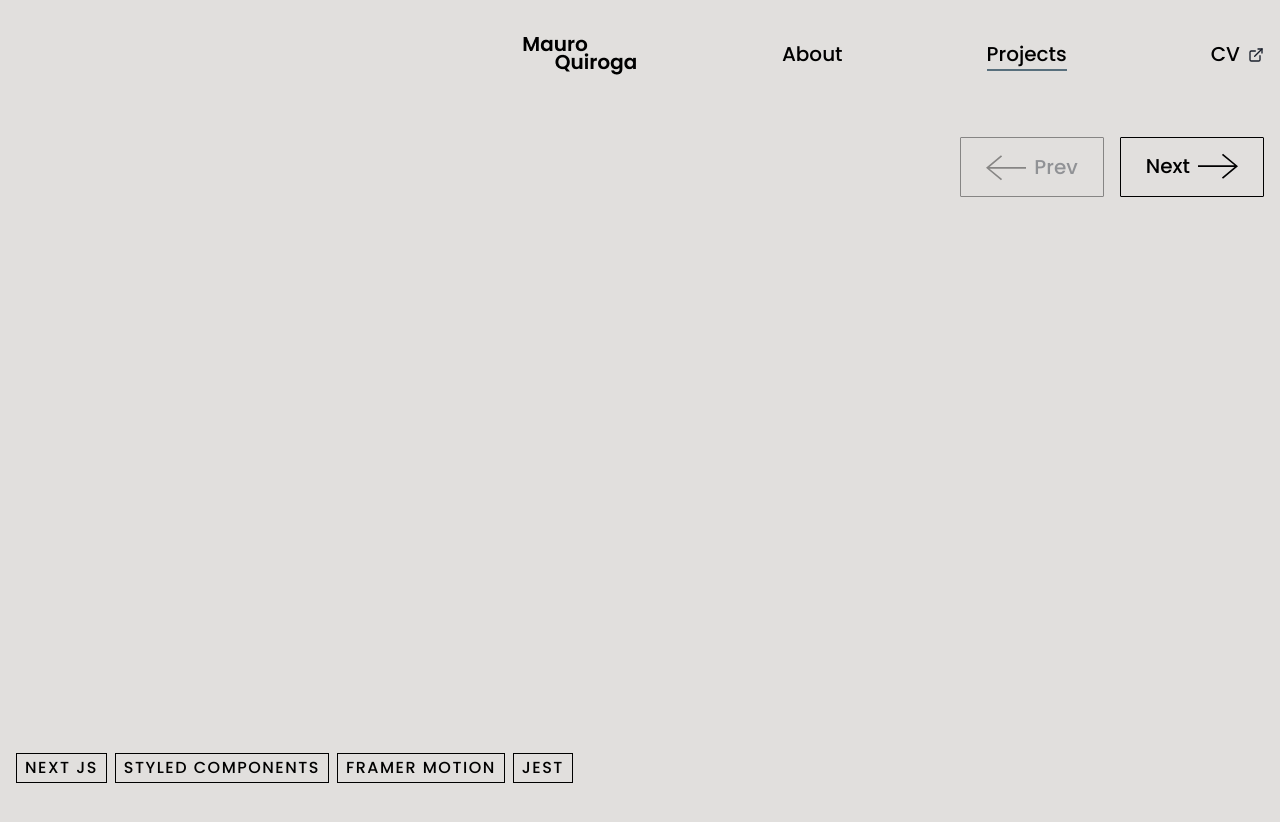
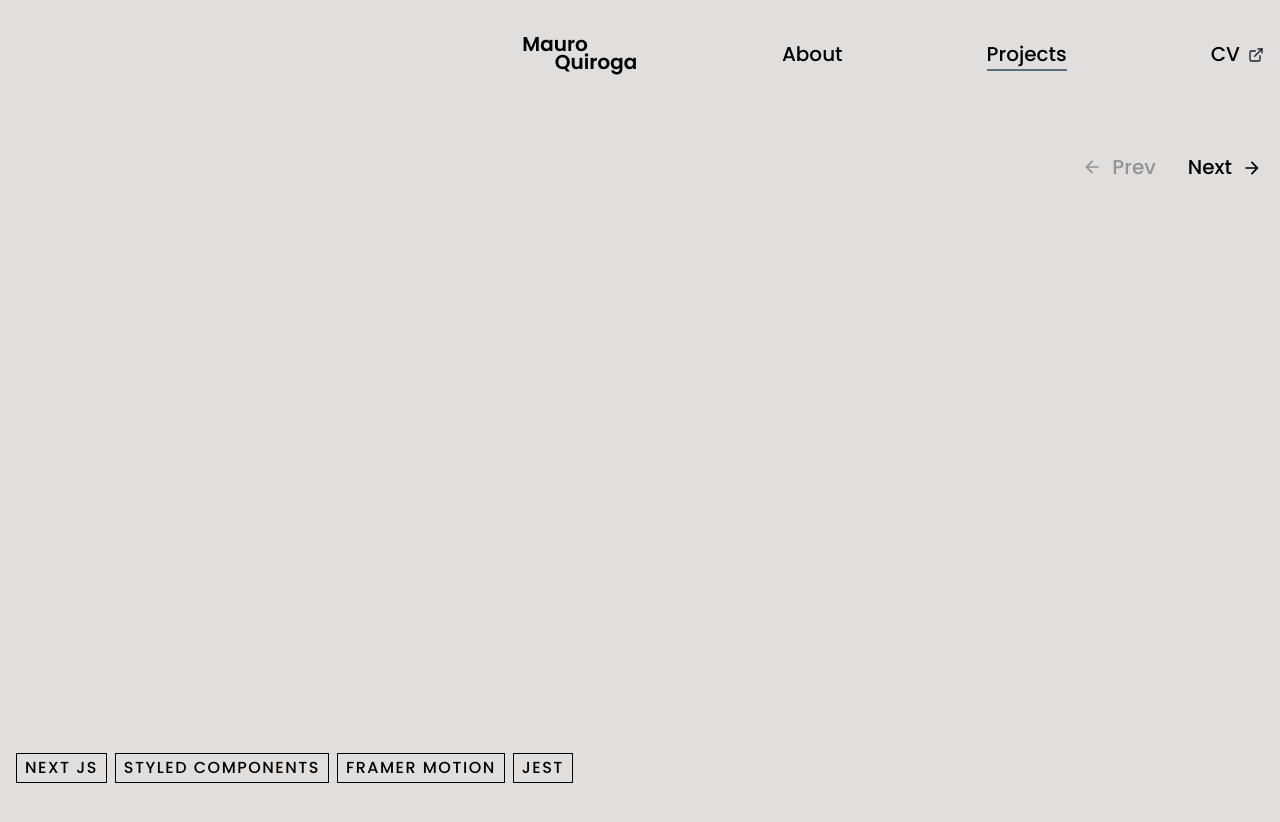
Before and after one commit to maurolnl/maurolnl_portfolio, a Next.js app: page /projects in a window 1280 px wide. Shown: the top 822 px of the page. Built offline with nearby package versions, Linux system fonts and the light colour scheme.

Commit message:
Update navigation links animation

```diff
--- a/components/Layout/ArrowIcon.tsx
+++ b/components/Layout/ArrowIcon.tsx
@@ -4,7 +4,10 @@ import React from "react";
 const ArrowIcon = (props: any) => {
   return (
     <Icon viewBox="0 0 24 24" {...props}>
-      <path d="M21.883 12l-7.527 6.235.644.765 9-7.521-9-7.479-.645.764 7.529 6.236h-21.884v1h21.883z" />
+      <path
+        d="M21.883 12l-7.527 6.235.644.765 9-7.521-9-7.479-.645.764 7.529 6.236h-21.884v1h21.883z"
+        fill={props.color}
+      />
     </Icon>
   );
 };
--- a/components/Layout/ForwardLink.tsx
+++ b/components/Layout/ForwardLink.tsx
@@ -2,6 +2,7 @@ import React from "react";
 import NextLink from "next/link";
 import {Button, Link} from "@chakra-ui/react";
 import {motion} from "framer-motion";
+import {ArrowForwardIcon, ArrowBackIcon} from "@chakra-ui/icons";
 
 import ArrowIcon from "./ArrowIcon";
 
@@ -19,57 +20,78 @@ const ForwardLink: React.FC<Props> = ({href, display, variant, padding, children
     <>
       {href ? (
         <NextLink passHref href={href}>
-          <MotionLink
-            _hover={{textDecoration: "none", borderColor: "brand.700"}}
+          {variant ? (
+            <Link
+              _active={{textDecoration: "none", backgroundSize: "0 0.1em, 30% 0.1em"}}
+              _hover={{textDecoration: "none", backgroundSize: "0 0.1em, 30% 0.1em"}}
+              background="linear-gradient(to right, rgba(100, 200, 200, 0), rgba(100, 200, 200, 0)),
+            linear-gradient(to right, rgba(119, 76, 96, 1), rgba(119, 76, 96, 1), rgba(119, 76, 96, 1))"
               backgroundColor={"transparent"}
-            border="1px solid black"
-            borderRadius="1px"
+              backgroundPosition="100% 100%"
+              backgroundRepeat="no-repeat"
+              backgroundSize=" 100% 0.1em, 0 0.1em"
               cursor={"pointer"}
               display={display ? display : "block"}
               fontSize={[16, 18, 20]}
               height={"fit-content"}
-            padding={padding ? padding : ["6px 12px", "6px 12px", "6px 12px", "12px 16px"]}
-            transition={{duration: 0.2, ease: "easeInOut"}}
-            whileHover={{x: 1, y: 1}}
+              sx={{
+                "&:hover > svg": {transform: "translate(0px, -1px) scale(1.1)"},
+                "&:hover > svg > path": {fill: "#774C60"},
+              }}
+              transition="background-size 400ms"
               whiteSpace="nowrap"
               width={"fit-content"}
             >
-            {variant ? (
-              <>
-                <ArrowIcon boxSize={[6, 8, 12]} paddingLeft={2} transform="rotate(180deg)" />
+              <ArrowBackIcon h={[4, 5]} paddingLeft={2} w={[6, 8]} />
               {children}
-              </>
+            </Link>
           ) : (
-              <>
+            <Link
+              _active={{textDecoration: "none", backgroundSize: "0 0.1em, 30% 0.1em"}}
+              _hover={{textDecoration: "none", backgroundSize: "0 0.1em, 30% 0.1em"}}
+              background="linear-gradient(to right, rgba(100, 200, 200, 0), rgba(100, 200, 200, 0)),
+          linear-gradient(to right, rgba(119, 76, 96, 1), rgba(119, 76, 96, 1), rgba(119, 76, 96, 1))"
+              backgroundColor={"transparent"}
+              backgroundPosition="100% 100%, 0 100%"
+              backgroundRepeat="no-repeat"
+              backgroundSize=" 100% 0.1em, 0 0.1em"
+              cursor={"pointer"}
+              display={display ? display : "block"}
+              fontSize={[16, 18, 20]}
+              height={"fit-content"}
+              sx={{
+                "&:hover > svg": {transform: "translate(0px, -1px) scale(1.1)"},
+                "&:hover > svg > path": {fill: "#774C60"},
+              }}
+              transition="background-size 400ms"
+              whiteSpace="nowrap"
+              width={"fit-content"}
+            >
               {children}
-                <ArrowIcon boxSize={[6, 8, 12]} paddingLeft={2} />
-              </>
+              <ArrowForwardIcon h={[4, 5]} paddingLeft={2} transition="all 400ms" w={[6, 8]} />
+            </Link>
           )}
-          </MotionLink>
         </NextLink>
       ) : (
         <Button
           isDisabled
           _hover={{backgroundColor: "transparent"}}
           backgroundColor={"transparent"}
-          border="1px solid black"
-          borderRadius="1px"
           cursor="not-allowed"
           fontSize={[16, 18, 20]}
           fontWeight="500"
           height={"fit-content"}
-          padding={padding ? padding : ["6px 12px", "6px 12px", "6px 12px", "12px 16px"]}
           width={"fit-content"}
         >
           {variant ? (
             <>
-              <ArrowIcon boxSize={[6, 8, 12]} paddingLeft={2} transform="rotate(180deg)" />
+              <ArrowForwardIcon h={[4, 5]} paddingLeft={2} transform="rotate(180deg)" w={[6, 8]} />
               {children}
             </>
           ) : (
             <>
               {children}
-              <ArrowIcon boxSize={[6, 8, 12]} paddingLeft={2} />
+              <ArrowForwardIcon h={[4, 5]} paddingLeft={2} w={[6, 8]} />
             </>
           )}
         </Button>
--- a/components/Layout/ProjectLayout.tsx
+++ b/components/Layout/ProjectLayout.tsx
@@ -57,6 +57,7 @@ const ProjectLayout: React.FC<Props> = ({
             <Stack alignItems="center" direction="row" justifyContent={"space-between"}>
               <HeadingAnimated size={headingVariant} text={"Projects"} />
               <Stack
+                alignItems="center"
                 direction="row"
                 display={["flex", "flex", "flex", "flex", "flex", "none"]}
                 gap={[0, 0, 2, 4]}
@@ -125,7 +126,12 @@ const ProjectLayout: React.FC<Props> = ({
           {children}
         </Stack>
 
-        <Stack direction="row" display={["none", "none", "none", "none", "none", "flex"]} gap={4}>
+        <Stack
+          alignItems="center"
+          direction="row"
+          display={["none", "none", "none", "none", "none", "flex"]}
+          gap={4}
+        >
           <ForwardLink href={prevLink} padding={["5px 25px"]} variant="invert">
             Prev
           </ForwardLink>
```
Lines whose indentation alone changed are shown as unchanged.
